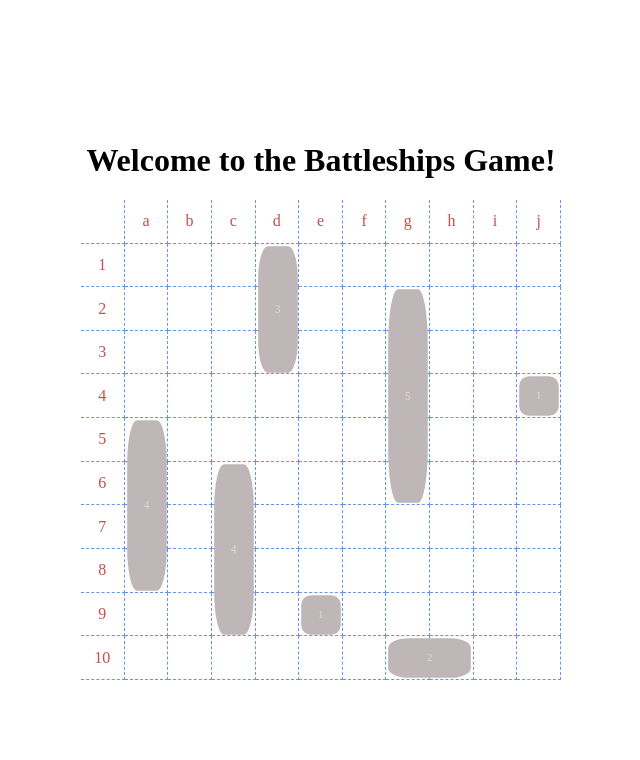
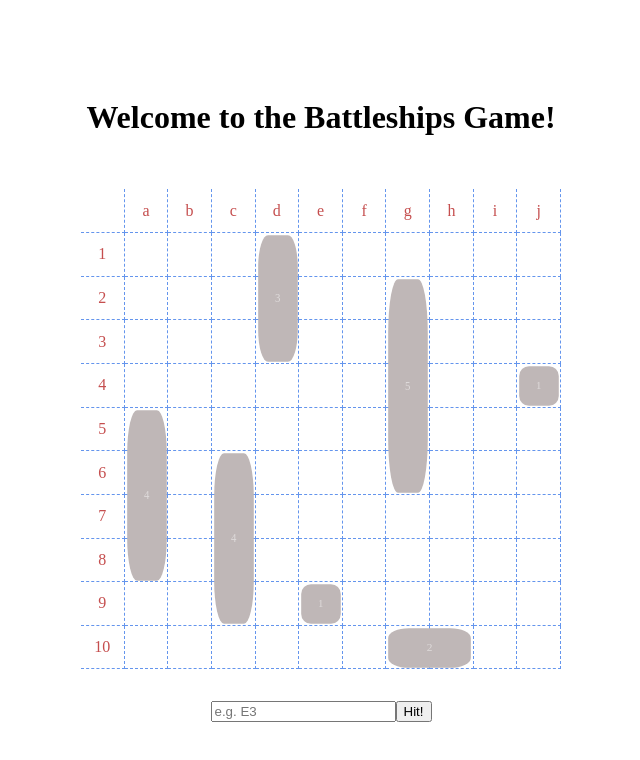
Before and after one commit to norin89/battleships-game, a Next.js app: page / in a window 1280 px wide. Shown: the top 760 px of the page, without its empty margins (319-959 px from the left). Built offline with nearby package versions, Linux system fonts and the light colour scheme.

Commit message:
Better code organization

```diff
--- a/src/app/page.tsx
+++ b/src/app/page.tsx
@@ -1,6 +1,6 @@
-import { Board } from '@/components/molecules';
+import { Game } from '@/templates/Game';
+import settings from '@/settings.json';
 import { generateShipPositions } from '@/utils/generateShipPositions';
-import settings from '@/settings.json';
 
 const SHIP_SIZES = Object.entries(settings['ships-on-board'])
 	.reduce(
@@ -9,9 +9,10 @@ const SHIP_SIZES = Object.entries(settings['ships-on-board'])
 			...Array.from(Array(count), () => parseInt(size)),
 		],
 		[],
-	)
-	// Sort from largest to smallest for easier placement
+	) // Sort from largest to smallest for easier placement
 	.sort((a, b) => b - a);
+
+const BOARD_SIZE = settings['board-size'];
 
 export default function Home() {
 	return (
@@ -23,13 +24,11 @@ export default function Home() {
 					flexDirection: 'column',
 					alignItems: 'center',
 					justifyContent: 'center',
+					gap: '2em',
 				}}
 			>
 				<h1>Welcome to the Battleships Game!</h1>
-				<Board
-					style={{ width: '60vh', maxWidth: '100%', minWidth: 320 }}
-					ships={generateShipPositions({ shipSizes: SHIP_SIZES })}
-				/>
+				<Game boardSize={BOARD_SIZE} ships={generateShipPositions({ shipSizes: SHIP_SIZES })} />
 			</main>
 		</>
 	);
--- a/src/components/molecules/board/board.tsx
+++ b/src/components/molecules/board/board.tsx
@@ -3,22 +3,22 @@ import cx from 'clsx';
 
 import s from './board.module.scss';
 import { numberIndexToAlphanumeric } from '@/utils/numberIndexToAlphanumeric';
-import settings from '@/settings.json';
 import { Ship, Shot } from '@/components/atoms';
 import { BoardType } from '@/types';
-
-const RENDERED_BOARD_SIZE = settings['board-size'] + 1; // add space for the row and column header
 
 export type BoardProps = BoardType & HTMLAttributes<HTMLDivElement>;
 
 /** Battleships game board */
-export const Board = ({ ships, shots, className, ...props }: BoardProps) => (
+export const Board = ({ size, ships, shots, className, ...props }: BoardProps) => {
+	const renderedBoardSize = size + 1; // +1 for the row and column header
+
+	return (
 		<div className={cx(s['board'], className)} {...props}>
 			<div className={s['board__canvas']}>
 				<div className={cx(s['board__layer'], s['board__layer--base'])}>
-				{Array.from(Array(RENDERED_BOARD_SIZE), (_row, rowIdx) => (
+					{Array.from(Array(renderedBoardSize), (_row, rowIdx) => (
 						<Fragment key={rowIdx}>
-						{Array.from(Array(RENDERED_BOARD_SIZE), (_column, columnIdx) => {
+							{Array.from(Array(renderedBoardSize), (_column, columnIdx) => {
 								const isHeader = rowIdx === 0 || columnIdx === 0;
 								const columnLetter = columnIdx > 0 ? numberIndexToAlphanumeric(columnIdx - 1) : '';
 								const fieldIdx = `${columnLetter}${rowIdx}`;
@@ -38,7 +38,7 @@ export const Board = ({ ships, shots, className, ...props }: BoardProps) => (
 					))}
 				</div>
 				<div className={s['board__layer']}>
-				{ships?.map((ship, idx) => {
+					{ships.map((ship, idx) => {
 						const { position, ...rest } = ship;
 						return (
 							<Ship
@@ -80,3 +80,4 @@ export const Board = ({ ships, shots, className, ...props }: BoardProps) => (
 			</div>
 		</div>
 	);
+};
--- /dev/null
+++ b/src/templates/Game.tsx
@@ -0,0 +1,28 @@
+'use client';
+
+import { Board } from '@/components/molecules';
+import { BoardType } from '@/types';
+
+export const Game = ({
+	boardSize,
+	ships,
+}: {
+	boardSize: BoardType['size'];
+	ships: BoardType['ships'];
+}) => (
+	<>
+		<Board
+			style={{ width: '60vh', maxWidth: '100%', minWidth: 320 }}
+			size={boardSize}
+			ships={ships}
+		/>
+		<form
+			onSubmit={(e) => {
+				e.preventDefault();
+			}}
+		>
+			<input type="text" placeholder="e.g. E3" />
+			<button type="submit">Hit!</button>
+		</form>
+	</>
+);
--- a/src/types.ts
+++ b/src/types.ts
@@ -15,6 +15,7 @@ export type ShotType = {
 };
 
 export type BoardType = {
+	size: number;
 	ships: Array<
 		ShipType & {
 			position: PositionType;
```
Also changed, not shown: 1 other file (tests, documents, lock files or other folders). Lines whose indentation alone changed are shown as unchanged.
